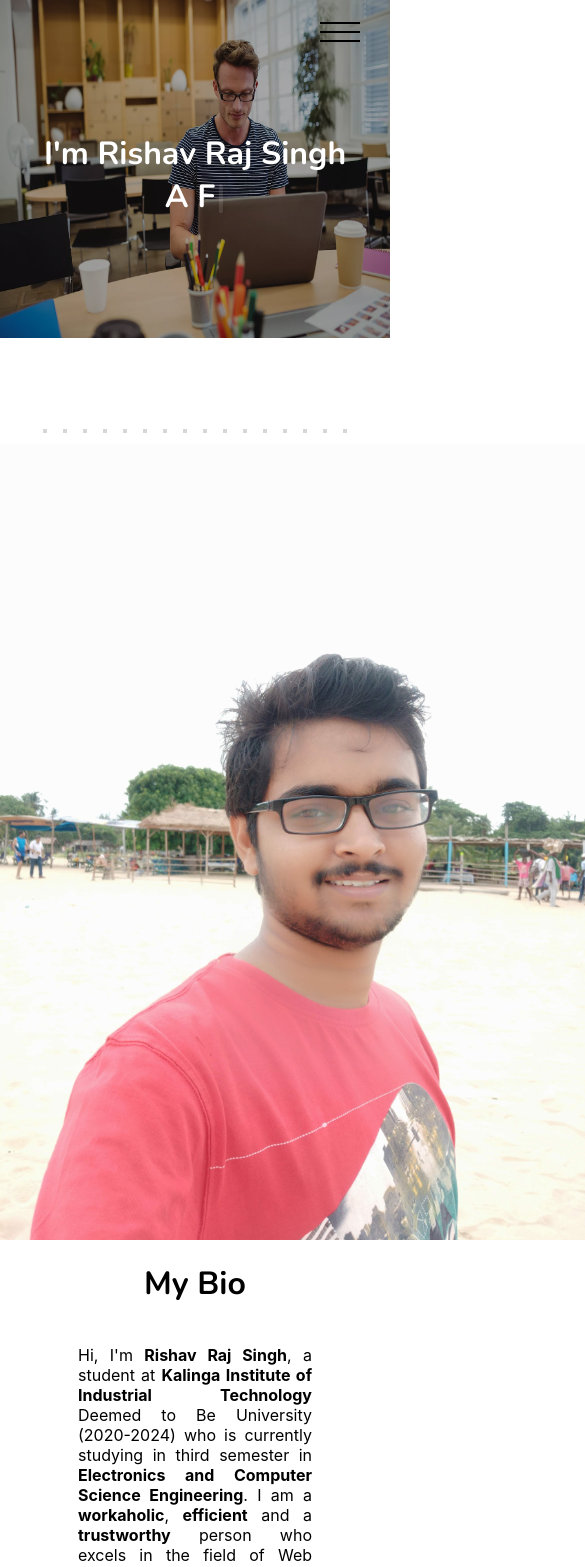
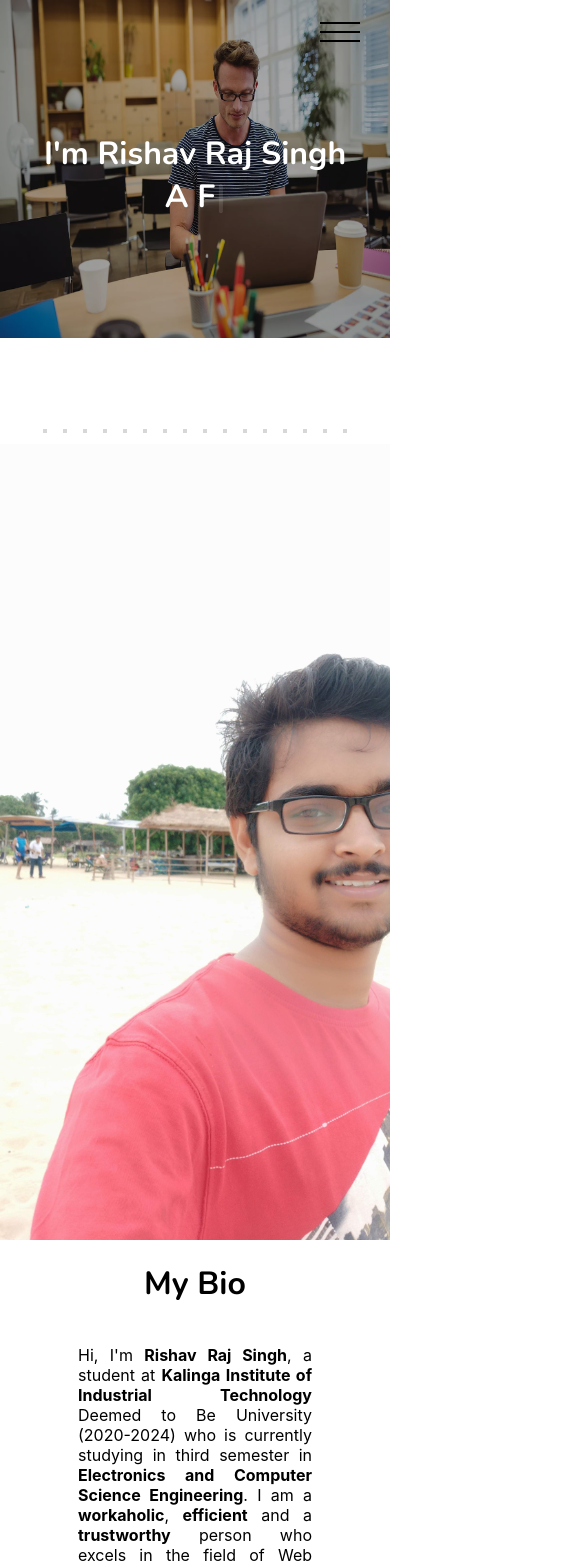
Before and after one commit to TheDa21crj/Portfolio, a React (Create React App) app: page / in a window 390 px wide. Shown: the top 1567 px of the page, 585 px wide, since content can reach past the window. Built offline with nearby package versions, Linux system fonts and the light colour scheme.

Commit message:
responsive

```diff
--- a/src/Components/CSS/MyBio.module.css
+++ b/src/Components/CSS/MyBio.module.css
@@ -165,7 +165,7 @@
 
 @media only screen and (max-width: 800px) {
     .ResimgDiv {
-        width: 50%;
+        width: 100%;
         display: flex;
         justify-content: space-evenly;
     }
--- a/src/Components/MyBio.js
+++ b/src/Components/MyBio.js
@@ -10,7 +10,7 @@ export default function MyBio() {
   return (
     <div className={MybioCss.mDiv} id="myBio" data-aos="fade-up">
       <div className={MybioCss.dotsDiv}>
-        <img src={img} alt="" />
+        <img src={img} alt="Me" />
       </div>
       <div className={MybioCss.ResimgDiv}>
         <img src={img0} alt="" className={MybioCss.imgme} />
--- /dev/null
+++ b/src/Pages/CSS/Home.module.css
@@ -0,0 +1,3 @@
+.HomemDiv {
+    overflow-x: hidden;
+}
--- a/src/Pages/Home.js
+++ b/src/Pages/Home.js
@@ -1,6 +1,7 @@
 import React, { useEffect } from "react";
 import Aos from "aos";
 import "aos/dist/aos.css";
+import HomeCss from "./CSS/Home.module.css";
 import Nav from "./../Components/Nav";
 import Header from "./../Components/Header";
 import MyBio from "./../Components/MyBio";
@@ -14,7 +15,7 @@ export default function Home() {
     Aos.init({ offset: 180, duration: 1000 });
   }, []);
   return (
-    <div>
+    <div className={HomeCss.HomemDiv}>
       <Nav />
       <Header />
       <MyBio />
```
